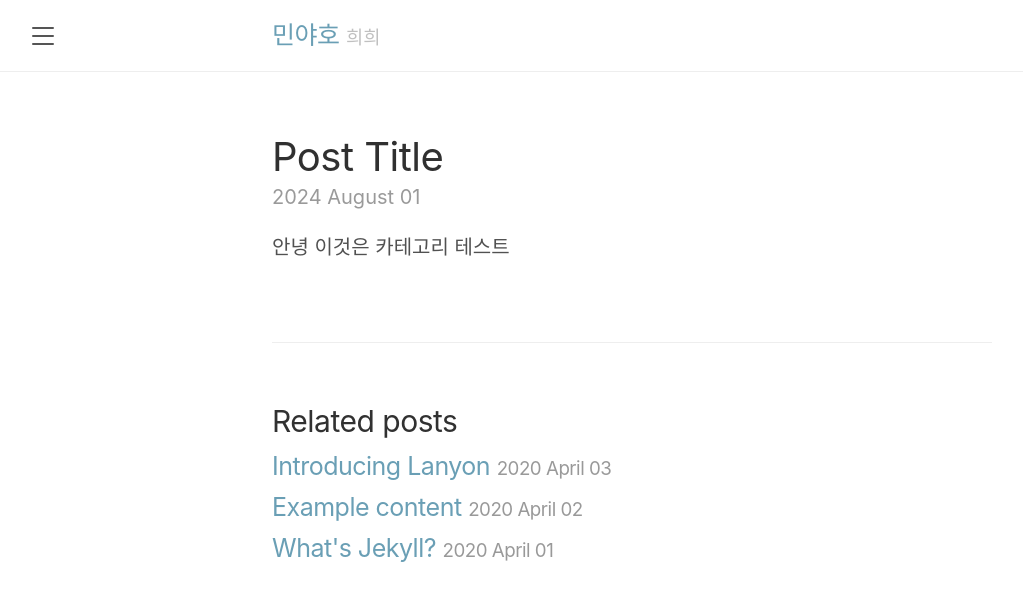
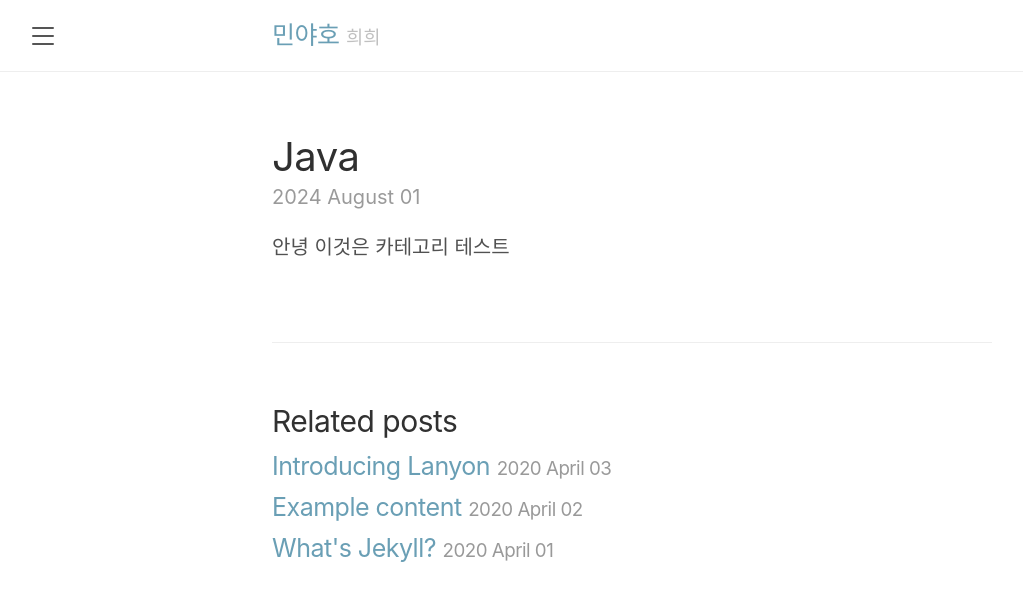
Before and after one commit to jhmin128/jhmin128.github.io, a Jekyll site: the page built from _category/category_test.md, in a window 1280 px wide. Shown: the top 601 px of the page, without its empty margins (8-1031 px from the left). Built offline with Jekyll 4.4.1, drawn with Linux system fonts in a browser that asks for light colours; some web fonts are replaced.

Commit message:
test: category test 2

```diff
--- a/_category/category_test.md
+++ b/_category/category_test.md
@@ -1,7 +1,7 @@
 ---
 layout: post
-title: "Post Title"
-category: CategoryName
+title: "Java"
+category: F-lab
 ---
 
 안녕 이것은 카테고리 테스트
--- a/_includes/sidebar.html
+++ b/_includes/sidebar.html
@@ -25,6 +25,19 @@
       {% endif %}
     {% endfor %}
 
+    {% assign categories = site.categories | sort %}
+    {% for category in categories %}
+    <h2>{{ category[0] }}</h2> <!-- Category name -->
+    <ul>
+      {% for post in category[1] %}
+      <li>
+        <a class="sidebar-nav-item{% if page.url == post.url %} active{% endif %}" href="{{ post.url | absolute_url }}">{{ post.title }}</a>
+      </li>
+      {% endfor %}
+    </ul>
+    {% endfor %}
+
+
     <!--<a class="sidebar-nav-item" href="{{ site.github.repo }}/archive/v{{ site.version }}.zip">Download</a>-->
     <a class="sidebar-nav-item" href="{{ site.github.repo }}">GitHub project</a>
     <span class="sidebar-nav-item">Currently v{{ site.version }}</span>
```
Also changed, not shown: _category/category_test2.md (+2 -2 lines), _layouts/category.html (+6 -3 lines).
